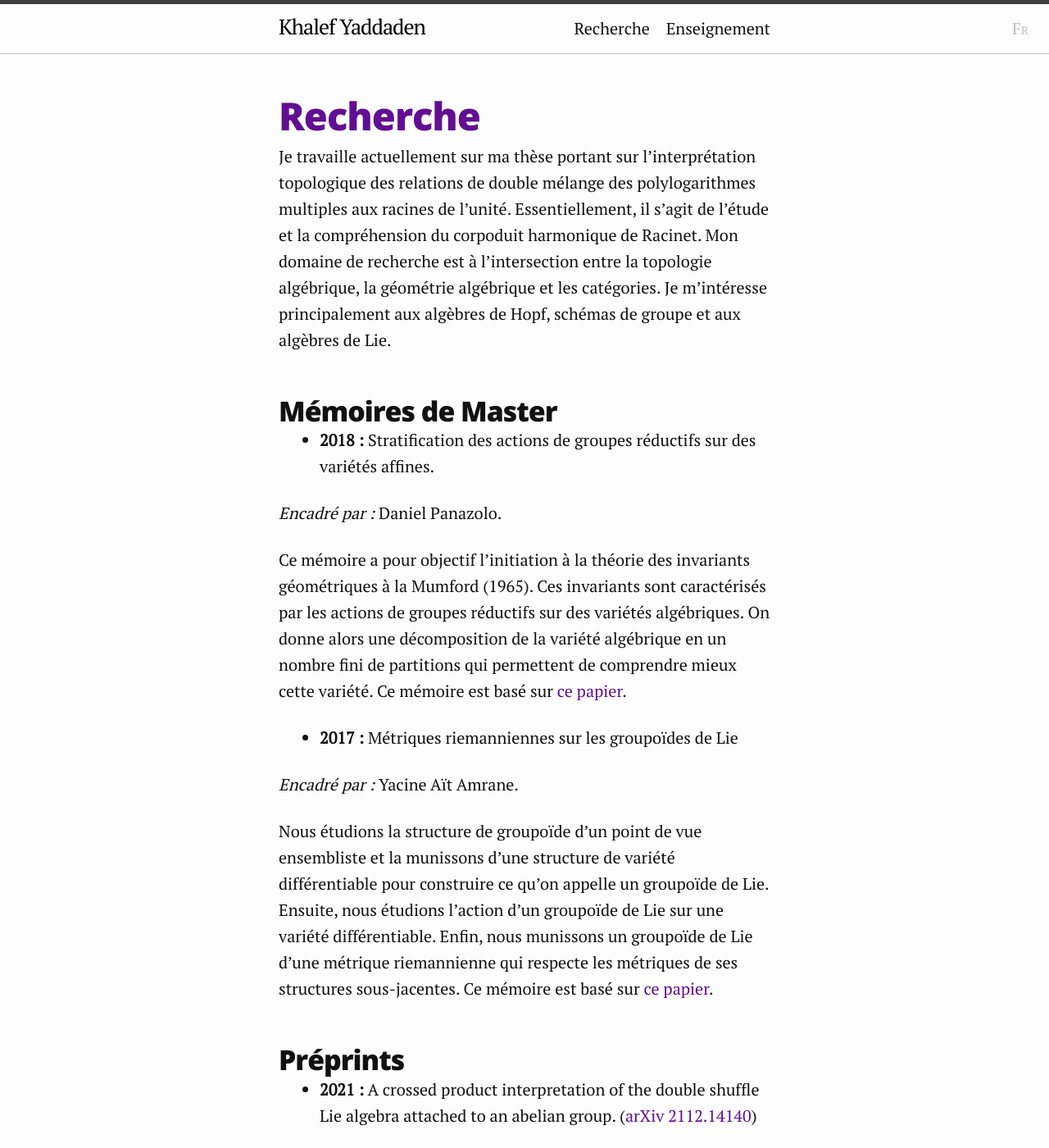
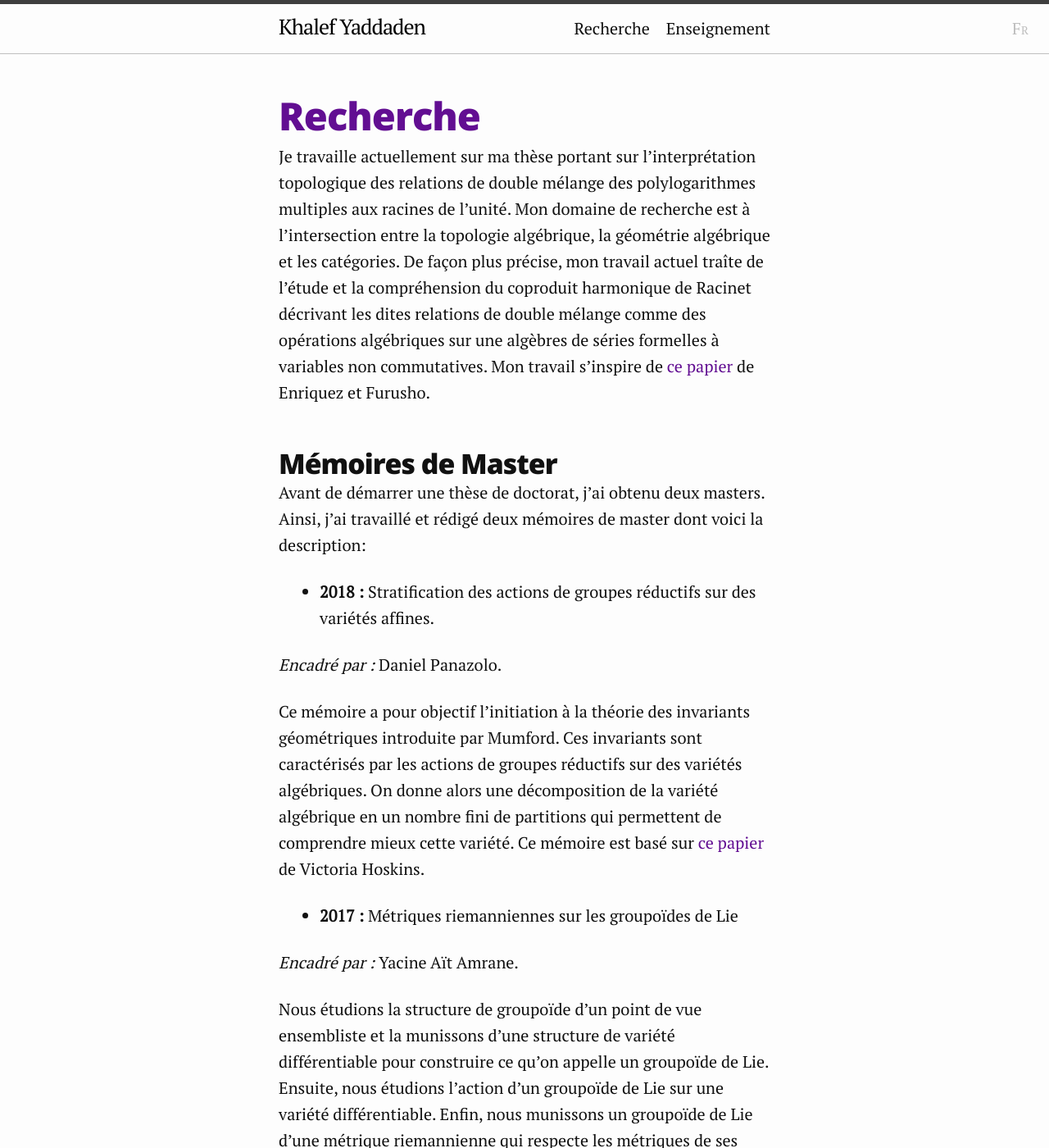
Before and after one commit to khalefyaddaden/khalefyaddaden.github.io, a Jekyll site: the page built from research.fr.markdown, in a window 1280 px wide and 1400 px high. Shown: the whole window at 82% size. Built offline with Jekyll 4.4.1, drawn with Linux system fonts in a browser that asks for light colours; some of the changed text lies outside the part shown.

Commit message:
research update

```diff
--- a/index.fr.markdown
+++ b/index.fr.markdown
@@ -9,4 +9,7 @@ lang: fr
 Doctorant en mathématiques à l'*Institut de Recherche en Mathématiques Avancées* ([IRMA](http://irma.math.unistra.fr)) à Strasbourg (France) au sein de l'équipe d'*Algèbre, Topologie, Group Quantiques et Représentations* ([ATGQR](http://irma.math.unistra.fr/rubrique128.html)).
 
 Je travaille sous la direction de *Benjamin Enriquez* sur le sujet intitulé:
-"*Interprétation topologique des relations de double mélange entre valeurs spéciales de polylogarithmes multiples*".
+"*Interprétation topologique des relations de double mélange entre valeurs spéciales de polylogarithmes multiples*". Essentiellement, il s'agit de l'étude et la compréhension
+du corpoduit harmonique de Racinet introduit dans ce [papier](http://www.numdam.org/item/PMIHES_2002__95__185_0.pdf).
+
+Les domaines dans lesquels j'évolue sont l'algèbre et la topologie. Plus particulièrement, je m'intéresse aux algèbres de Hopf, schémas de groupe et aux algèbres de Lie.
--- a/index.markdown
+++ b/index.markdown
@@ -10,3 +10,6 @@ PhD student in mathematics at *Institut de Recherche en Mathématiques Avancées
 
 I'm working under the supervision of *Benjamin Enriquez* on the subject entitled:
 "*Topologic interpretation of the double shuffle relations between special values of multiple polylogarithms*".
+Essentially, the thesis is about studying and understanding Racinet's harmonique coproduct introduced in this [paper](http://www.numdam.org/item/PMIHES_2002__95__185_0.pdf).
+
+My areas of interest are Algebra and Topology. I'm particularly interested in Hopf algebras, group schemes and Lie algebras.
--- a/research.fr.markdown
+++ b/research.fr.markdown
@@ -4,23 +4,23 @@ title: Recherche
 lang: fr
 ---
 Je travaille actuellement sur ma thèse portant sur l'interprétation topologique des relations de double mélange
-des polylogarithmes multiples aux racines de l'unité. Essentiellement, il s'agit de l'étude et la compréhension
-du corpoduit harmonique de Racinet.
-Mon domaine de recherche est à l'intersection entre la topologie algébrique, la géométrie algébrique et les catégories.
-Je m'intéresse principalement aux algèbres de Hopf, schémas de groupe et aux algèbres de Lie.
+des polylogarithmes multiples aux racines de l'unité. Mon domaine de recherche est à l'intersection entre la topologie algébrique, la géométrie algébrique et les catégories. De façon plus précise, mon travail actuel traîte de l'étude et la compréhension du coproduit harmonique de Racinet décrivant les dites relations de double mélange comme des opérations algébriques sur une algèbres de séries formelles à variables non commutatives. Mon travail s'inspire de [ce papier](https://arxiv.org/abs/1803.10151) de Enriquez et Furusho.
 
 ## Mémoires de Master
+Avant de démarrer une thèse de doctorat, j'ai obtenu deux masters. Ainsi, j'ai travaillé et rédigé deux mémoires de master dont voici la description:
+
 - **2018 :** Stratification des actions de groupes réductifs sur des variétés affines.
 
 *Encadré par :* Daniel Panazolo.
 
-Ce mémoire a pour objectif l'initiation à la théorie des invariants géométriques à la Mumford (1965). Ces invariants sont caractérisés par les actions de groupes réductifs sur des variétés algébriques. On donne alors une décomposition de la variété algébrique en un nombre fini de partitions qui permettent de comprendre mieux cette variété. Ce mémoire est basé sur [ce papier](https://arxiv.org/abs/1210.6811).
+Ce mémoire a pour objectif l'initiation à la théorie des invariants géométriques introduite par Mumford. Ces invariants sont caractérisés par les actions de groupes réductifs sur des variétés algébriques. On donne alors une décomposition de la variété algébrique en un nombre fini de partitions qui permettent de comprendre mieux cette variété. Ce mémoire est basé sur [ce papier](https://arxiv.org/abs/1210.6811) de Victoria Hoskins.
 
 - **2017 :** Métriques riemanniennes sur les groupoïdes de Lie
 
 *Encadré par :* Yacine Aït Amrane.
 
-Nous étudions la structure de groupoïde d'un point de vue ensembliste et la munissons d'une structure de variété différentiable pour construire ce qu'on appelle un groupoïde de Lie. Ensuite, nous étudions l'action d'un groupoïde de Lie sur une variété différentiable. Enfin, nous munissons un groupoïde de Lie d'une métrique riemannienne qui respecte les métriques de ses structures sous-jacentes. Ce mémoire est basé sur [ce papier](https://arxiv.org/abs/1404.5989).
+Nous étudions la structure de groupoïde d'un point de vue ensembliste et la munissons d'une structure de variété différentiable pour construire ce qu'on appelle un groupoïde de Lie. Ensuite, nous étudions l'action d'un groupoïde de Lie sur une variété différentiable. Enfin, nous munissons un groupoïde de Lie d'une métrique riemannienne qui respecte les métriques de ses structures sous-jacentes. Ce mémoire est basé sur [ce papier](https://arxiv.org/abs/1404.5989) de Fernandes et del Hoyo.
 
-## Préprints
+## Publications
+### Préprints
 - **2021 :** A crossed product interpretation of the double shuffle Lie algebra attached to an abelian group. ([arXiv 2112.14140](https://arxiv.org/abs/2112.14140))
```
Also changed, not shown: research.markdown (+7 -6 lines).
